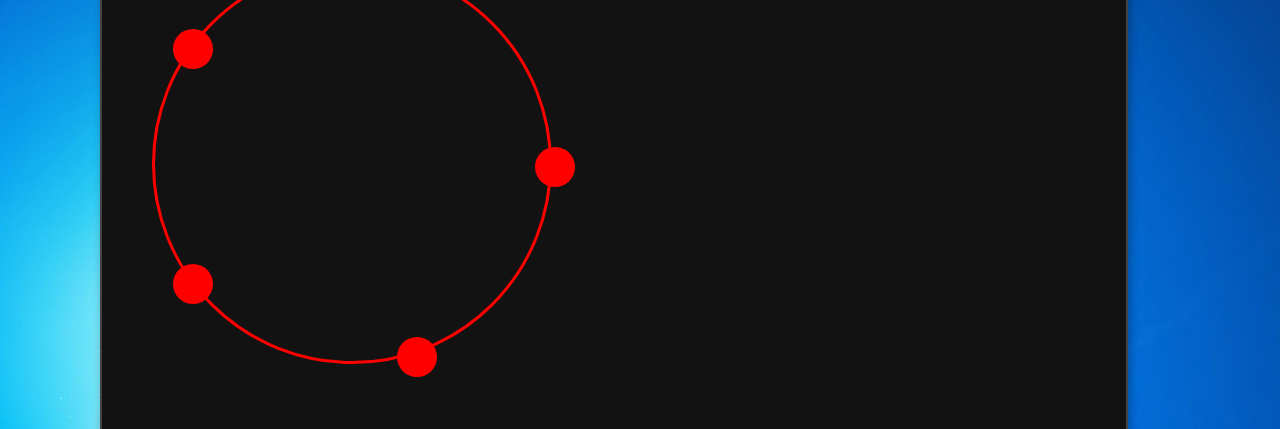
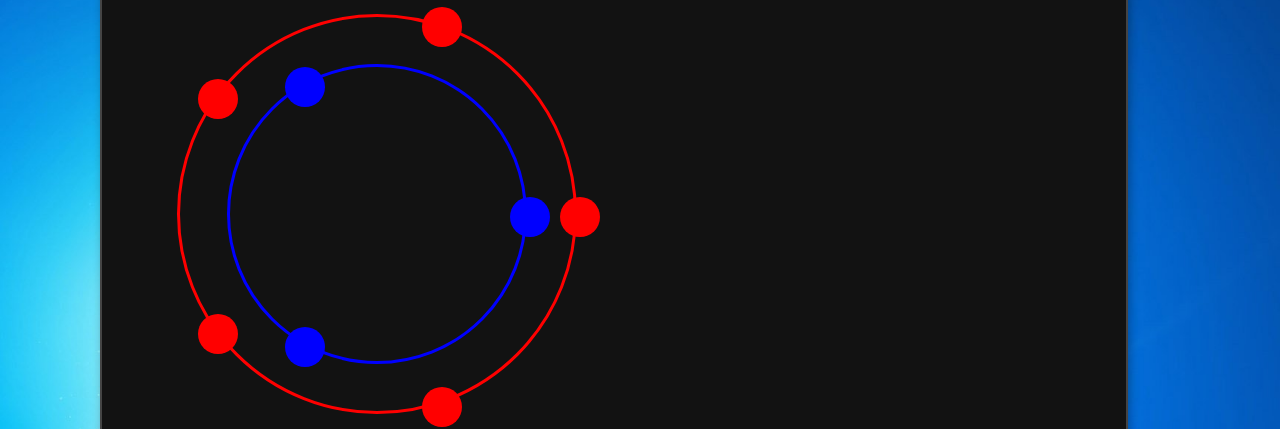
Before and after one commit to Qlesuga/portoflio, an Astro site: page / in a window 1280 px wide. Shown: the part 254-683 px from the top of the page. Built offline with nearby package versions, Linux system fonts and the light colour scheme; Astro itself is replaced by a stand-in of ours.

Commit message:
multiple rings

```diff
--- a/src/components/SkillsPage.tsx
+++ b/src/components/SkillsPage.tsx
@@ -4,43 +4,60 @@ const Balls = [
   {
     amount: 5,
     color: "red",
-    radrius: 200,
+    radius: 200,
   },
   {
     amount: 3,
     color: "blue",
-    raddius: 150,
+    radius: 150,
   },
 ];
 
 export default function SkillsPage() {
-  const calculateBallPositions = (Amount: number, index: number) => {
+  const calculateBallPositions = (
+    Amount: number,
+    index: number,
+    radius: number,
+  ) => {
     const theta = (2 * Math.PI * index) / Amount;
-    const x = 200 + 200 * Math.cos(theta);
-    const y = 200 + 200 * Math.sin(theta);
+    const x = radius + radius * Math.cos(theta);
+    const y = radius + radius * Math.sin(theta);
     return [x, y];
   };
-  const N = 5;
   return (
     <div className="skills-container">
       <h1 className="skills-title">Skills</h1>
       <div
+        style={{
+          width: 500,
+          height: 500,
+          display: "flex",
+          justifyContent: "center",
+          alignItems: "center",
+        }}
+      >
+        {Balls.map((ball) => {
+          return (
+            <div
               className="ball"
               style={{
-          height: 400,
-          width: 400,
-          border: "3px red solid",
+                height: ball.radius * 2,
+                width: ball.radius * 2,
+                border: `3px ${ball.color} solid`,
                 boxSizing: "border-box",
                 position: "absolute",
                 marginLeft: 50,
               }}
             >
-        {[...Array(N)].map((_, i) => {
-          const [x, y] = calculateBallPositions(N, i);
-          console.log(`Ball ${i}: x=${x}, y=${y}`);
+              {[...Array(ball.amount)].map((_, i) => {
+                const [x, y] = calculateBallPositions(
+                  ball.amount,
+                  i,
+                  ball.radius,
+                );
                 return (
                   <div
-              key={`${x}-${y}`}
+                    key={`${ball.color}-${i}`}
                     className="ball"
                     style={{
                       position: "absolute",
@@ -48,9 +65,12 @@ export default function SkillsPage() {
                       top: y - 20,
                       width: 40,
                       height: 40,
-                backgroundColor: "red",
+                      backgroundColor: ball.color,
                     }}
                   />
+                );
+              })}
+            </div>
           );
         })}
       </div>
```
Lines whose indentation alone changed are shown as unchanged.
